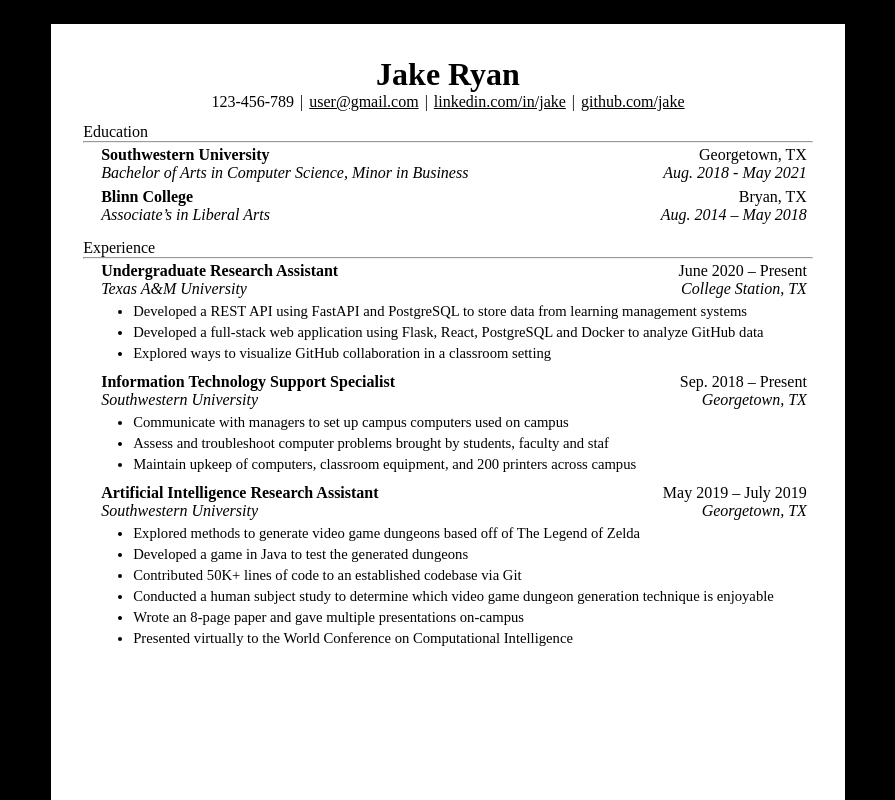
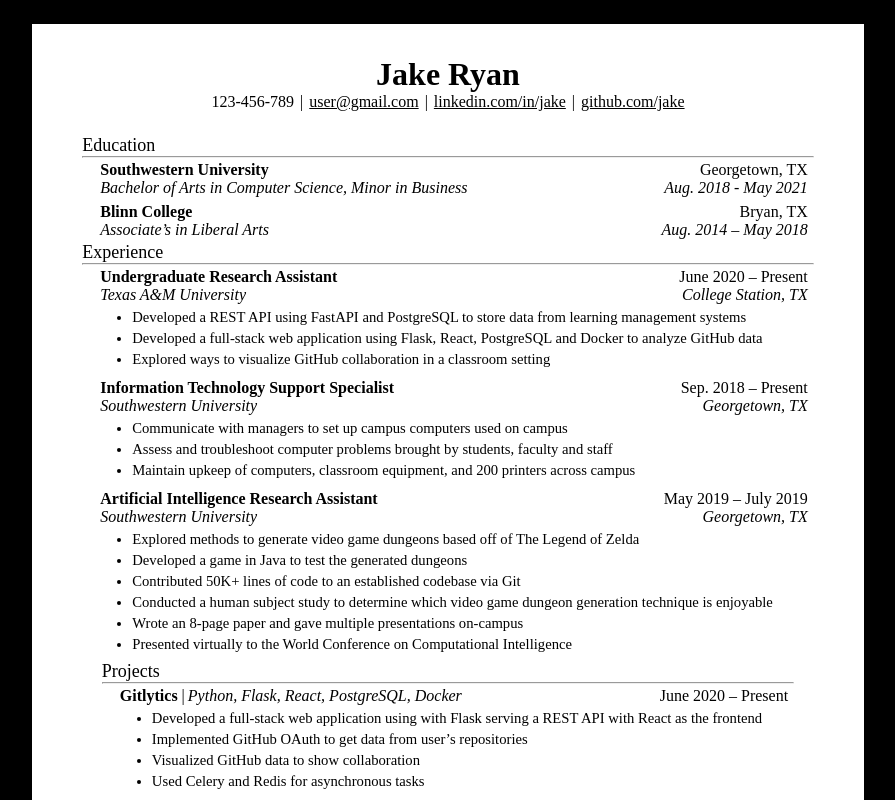
Before and after one commit to Etativel/cv-maker, a React (Vite) app: page / in a window 1280 px wide. Shown: the whole page, without its empty margins (192-1087 px from the left). Built offline with nearby package versions, Linux system fonts and the light colour scheme.

Commit message:
feat: add projects section

```diff
--- a/index.html
+++ b/index.html
@@ -7,12 +7,14 @@
       href="./src/assets/application.png"
       type="image/x-icon"
     />
+
     <!-- <link rel="icon" type="image/svg+xml" href="/aplication.png" /> -->
     <meta name="viewport" content="width=device-width, initial-scale=1.0" />
     <title>CV Builder</title>
   </head>
   <body>
     <div id="root"></div>
+    <script src="https://cdnjs.cloudflare.com/ajax/libs/html2pdf.js/0.9.2/html2pdf.bundle.min.js"></script>
     <script type="module" src="/src/main.jsx"></script>
   </body>
 </html>
--- a/package.json
+++ b/package.json
@@ -11,8 +11,6 @@
   },
   "dependencies": {
     "html-docx-js": "^0.3.1",
-    "html2canvas": "^1.4.1",
-    "jspdf": "^2.5.2",
     "react": "^18.3.1",
     "react-dom": "^18.3.1"
   },
@@ -26,6 +24,8 @@
     "eslint-plugin-react-hooks": "^5.0.0",
     "eslint-plugin-react-refresh": "^0.4.14",
     "globals": "^15.11.0",
+    "html2canvas": "^1.4.1",
+    "jspdf": "^2.5.2",
     "vite": "^5.4.10"
   }
 }
--- a/src/App.css
+++ b/src/App.css
@@ -5,11 +5,12 @@
 }
 
 @media print {
-  .sidebar {
-    display: none;
+  .canvas {
+    height: auto; /* Allow the content to adjust to A4 page size */
+    width: auto;
   }
   .paper {
-    width: 21cm;
-    height: 29.7cm;
+    width: 100%; /* Ensure the PDF matches the width of A4 */
+    height: auto;
   }
 }
--- a/src/components/Canvas.jsx
+++ b/src/components/Canvas.jsx
@@ -1,5 +1,6 @@
 /* eslint-disable react/prop-types */
 import "../styles/Canvas.css";
+// import html2pdf from "html2pdf.js";
 function NameAndLinks({ font }) {
   return (
     <div className="name-and-link-container" style={{ fontFamily: font }}>
@@ -125,7 +126,7 @@
           </li>
           <li className="exp-desc">
             Assess and troubleshoot computer problems brought by students,
-            faculty and staf
+            faculty and staff
           </li>
           <li className="exp-desc">
             Maintain upkeep of computers, classroom equipment, and 200 printers
@@ -179,6 +180,81 @@
   );
 }
 
+function ProjectSection() {
+  return (
+    <div className=".projects-container">
+      <div className="project-head">Projects</div>
+      <hr />
+      <div className="project-point-con">
+        <div className="proj-1 proj-content">
+          <div className="proj-info">
+            <p className="project-name">
+              <strong>Gitlytics</strong>
+            </p>
+            <p className="vertical-line-break"> | </p>
+            <p className="project-skill">
+              <i>Python, Flask, React, PostgreSQL, Docker</i>
+            </p>
+          </div>
+          <div className="proj-date">
+            <p>June 2020 – Present</p>
+          </div>
+        </div>
+        <ul className="proj-point">
+          <li className="proj-desc">
+            Developed a full-stack web application using with Flask serving a
+            REST API with React as the frontend
+          </li>
+          <li className="proj-desc">
+            Implemented GitHub OAuth to get data from user’s repositories
+          </li>
+          <li className="proj-desc">
+            Visualized GitHub data to show collaboration
+          </li>
+          <li className="proj-desc">
+            Used Celery and Redis for asynchronous tasks
+          </li>
+        </ul>
+      </div>
+
+      <div className="project-point-con">
+        <div className="proj-1 proj-content">
+          <div className="proj-info">
+            <p className="project-name">
+              <strong>Simple Paintball</strong>
+            </p>
+            <p className="vertical-line-break"> | </p>
+            <p className="project-skill">
+              <i>Spigot API, Java, Maven, TravisCI, Git</i>
+            </p>
+          </div>
+          <div className="proj-date">
+            <p>May 2018 – May 2020</p>
+          </div>
+        </div>
+        <ul className="proj-point">
+          <li className="proj-desc">
+            Developed a Minecraft server plugin to entertain kids during free
+            time for a previous job
+          </li>
+          <li className="proj-desc">
+            Published plugin to websites gaining 2K+ downloads and an average
+            4.5/5-star review
+          </li>
+          <li className="proj-desc">
+            Implemented continuous delivery using TravisCI to build the plugin
+            upon new a release
+          </li>
+          <li className="proj-desc">
+            Collaborated with Minecraft server administrators to suggest
+            features and get feedback about the plugin
+          </li>
+        </ul>
+      </div>
+    </div>
+  );
+}
+
 export default function Canvas() {
   return (
     <div className="canvas">
@@ -186,6 +262,7 @@
         <NameAndLinks font={"san-serif"} />
         <EducationSection font={"san-serif"} />
         <ExperienceSection font={"san-serif"} />
+        <ProjectSection font={"san-serif"} />
       </div>
     </div>
   );
--- a/src/styles/Canvas.css
+++ b/src/styles/Canvas.css
@@ -22,7 +22,7 @@
   display: flex;
   align-items: center;
   flex-direction: column;
-  width: 21cm;
+  width: 22cm;
   height: 29.7cm;
   margin-top: 24px;
   margin-bottom: 24px;
@@ -46,6 +46,7 @@
   align-items: center;
   height: fit-content;
   width: 100%;
+  padding-bottom: 24px;
 }
 
 .profile-link-list-style {
@@ -55,18 +56,22 @@
 }
 
 /* Education */
+.projects-container,
 .experience-container,
 .education-container {
-  padding-left: 32px;
-  padding-right: 32px;
+  padding-left: 50px;
+  padding-right: 50px;
   width: 100%;
 }
 
+.project-head,
 .experience-head,
 .education-head {
-  padding-top: 12px;
+  /* padding-top: 12px; */
+  font-size: large;
 }
 
+.proj-content,
 .exp-content,
 .edu-content {
   padding-left: 18px;
@@ -80,12 +85,15 @@
 .edu-info {
   flex-grow: 1;
 }
+
+.proj-date > p,
 .exp-date > p,
 .edu-date > p {
   text-align: end;
 }
 
 /* Experience */
+.proj-point,
 .exp-point {
   padding-left: calc(32px + 18px);
   padding-right: 32px;
@@ -93,8 +101,20 @@
   width: 100%;
 }
 
+.proj-desc,
 .exp-desc {
   padding-top: 2px;
   padding-bottom: 2px;
   font-size: 14.666px;
 }
+
+/* Projects */
+.vertical-line-break {
+  margin-left: 4px;
+  margin-right: 3px;
+}
+
+.proj-info {
+  display: flex;
+  flex-grow: 1;
+}
```
Also changed, not shown: 2 other files (tests, documents, lock files or other folders).
